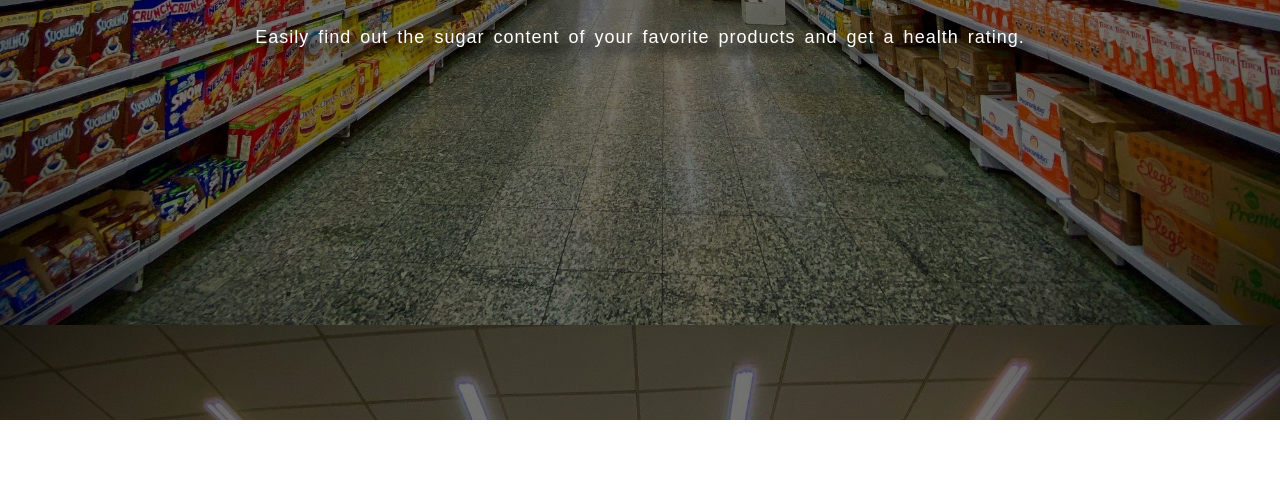
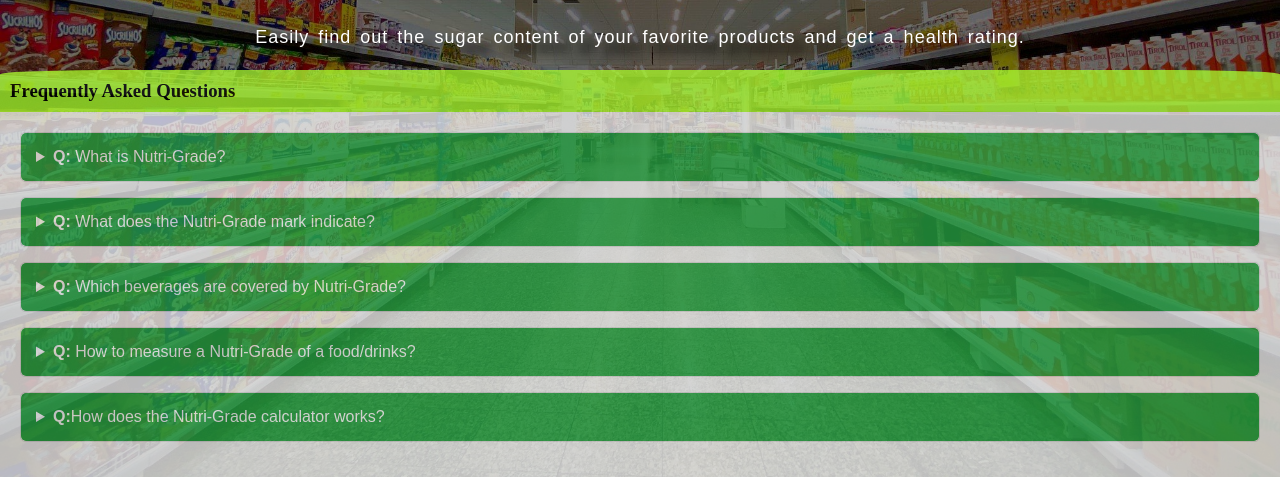
Before and after one commit to Aldriczz/HCI_NutriGrade, a plain HTML site: page After/Home.html in a window 1280 px wide. Shown: the part 380-857 px from the top of the page. Before the commit the page ends 800 px from the top, so only its background shows below. Drawn offline with Linux system fonts and the light colour scheme.

Commit message:
Tambah FAQ ke home page

```diff
--- a/After/Home.css
+++ b/After/Home.css
@@ -97,3 +97,49 @@ h2 {
     color: white;
     text-shadow: 10px 10px 10px black;
 }
+
+.faq{
+    opacity: 0.75;
+    font-family: 'Arial', sans-serif;
+    background-color: #f7f7f7;
+    margin: 0;
+    padding: 20px;
+}
+
+.titleFAQ{
+    background-color: greenyellow;
+    opacity: 0.75;
+    padding: 10px;
+    border-top-left-radius: 10%;
+    border-top-right-radius: 10%;
+    margin: 0;
+}
+
+details{
+    background-color: #fff;
+    border: 1px solid #ddd;
+    margin-bottom: 15px;
+    border-radius: 5px;
+    overflow: hidden;
+}
+
+summary{
+    padding: 15px;
+    cursor: pointer;
+    outline: none;
+    background-color: #28a745;
+    color: #fff;
+    border: none;
+    border-radius: 5px;
+    transition: background-color 0.3s;
+}
+
+summary:hover {
+    background-color: #0f842a;
+}
+
+.answers{
+    background-color: aquamarine;
+    padding: 15px;
+    margin: 0;
+}
--- a/After/Home.html
+++ b/After/Home.html
@@ -25,5 +25,55 @@
         Easily find out the sugar content of your
         favorite products and get a health rating.
     </h2>
+    <h3 class="titleFAQ">Frequently Asked Questions</h3>
+    <div class="faq">
+        <details>
+            <summary class="questions"><strong>Q:</strong> What is Nutri-Grade?</summary>
+            <p class="answers">
+                Nutri-Grade is a nutrition labeling system introduced
+                by the Ministry of Health Singapore. It provides information about the sugar content
+                in beverages, helping consumers make healthier choices. Nutri-Grade “grades” your drinks
+                based on their sugar and saturated fat levels. Think of this as a combined score.
+                Drinks graded “A” have the lowest sugar and saturated fat content, while drinks graded “D” have the highest.
+            </p>
+        </details>
+
+        <details>
+            <summary class="questions"><strong>Q:</strong> What does the Nutri-Grade mark indicate?</summary>
+            <p class="answers">
+                The Nutri-Grade mark appears on packaged drinks.
+                It displays the sugar percentage, allowing consumers to quickly assess the drink’s nutritional quality.
+            </p>
+        </details>
+        <details>
+            <summary class="questions"><strong>Q:</strong> Which beverages are covered by Nutri-Grade?</summary>
+            <p class="answers">Nutri-Grade initially applied to pre-packaged beverages
+                and non-customizable automated beverage dispensers. As of December 30, 2023,
+                it also includes freshly prepared drinks like kopi, teh, malted drinks, bubble tea, shakes, and smoothies</p>
+        </details>
+        <details>
+            <summary class="questions"><strong>Q:</strong> How to measure a Nutri-Grade of a food/drinks?</summary>
+            <p class="answers">The Nutri-Grade calculator is available to help industry and consumers easily determine
+                the grade of Nutri-Grade beverages.</p>
+        </details>
+        <details>
+            <summary class="questions"><strong>Q:</strong>How does the Nutri-Grade calculator works?</summary>
+            <p class="answers">The calculator prompts user to input the fat and sugar contents of a
+                drink or food with the measure of grams per 100ml<sup>3</sup>.
+                The contents are stated on Nutrition Information Panel (NIP).
+                Then, the calculator will output either the Nutri-Grade A,B,C, or D. The calculator is in
+                <a target="_blank" href="https://www.hpb.gov.sg/healthy-living/food-beverage/nutri-grade">
+                    conjunction with the Food Regulations and Industry Guidance Documents for important guidance and explanations</a>
+
+            </p>
+        </details>
+        <!-- Tinggal copy kalau mau tambah faq -->
+        <!-- <details>
+            <summary class="questions"><strong>Q:</strong></summary>
+            <p class="answers"></p>
+        </details> -->
+
+    </div>
+
 </body>
 </html>
```
